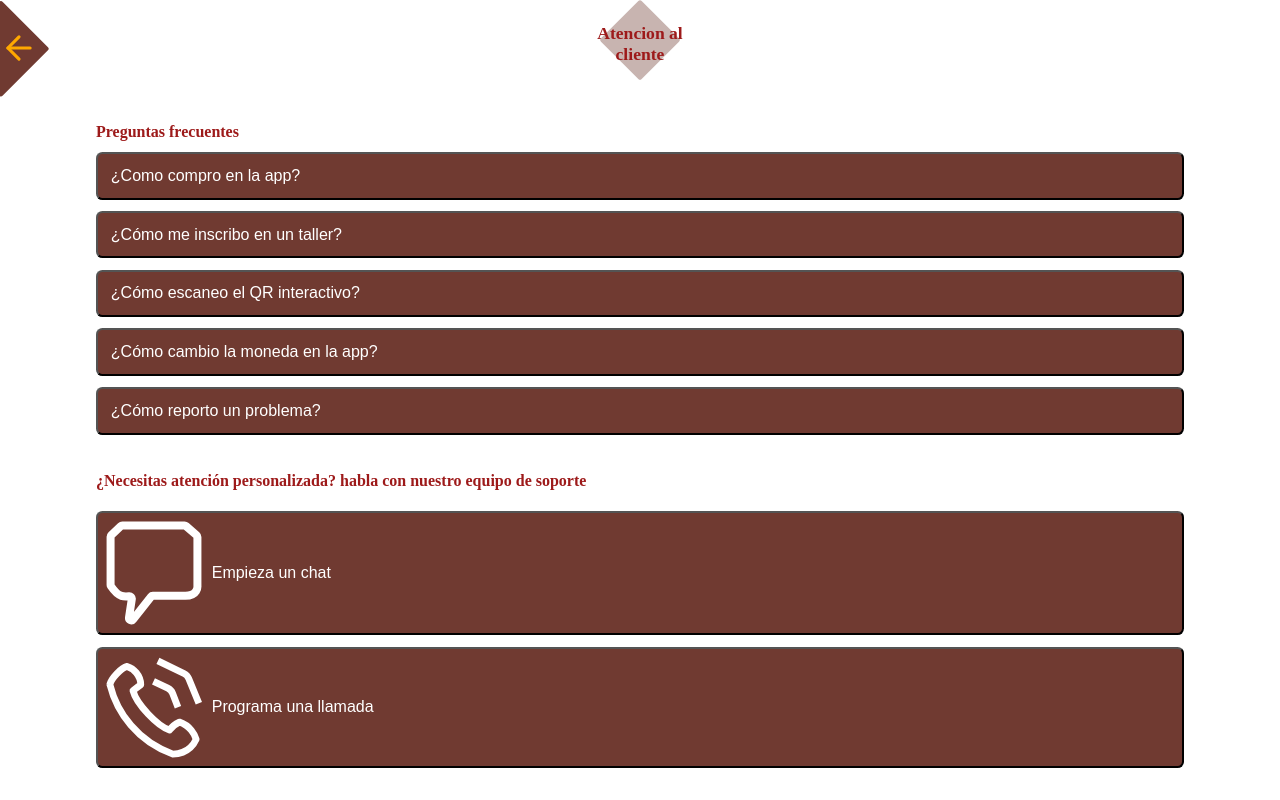
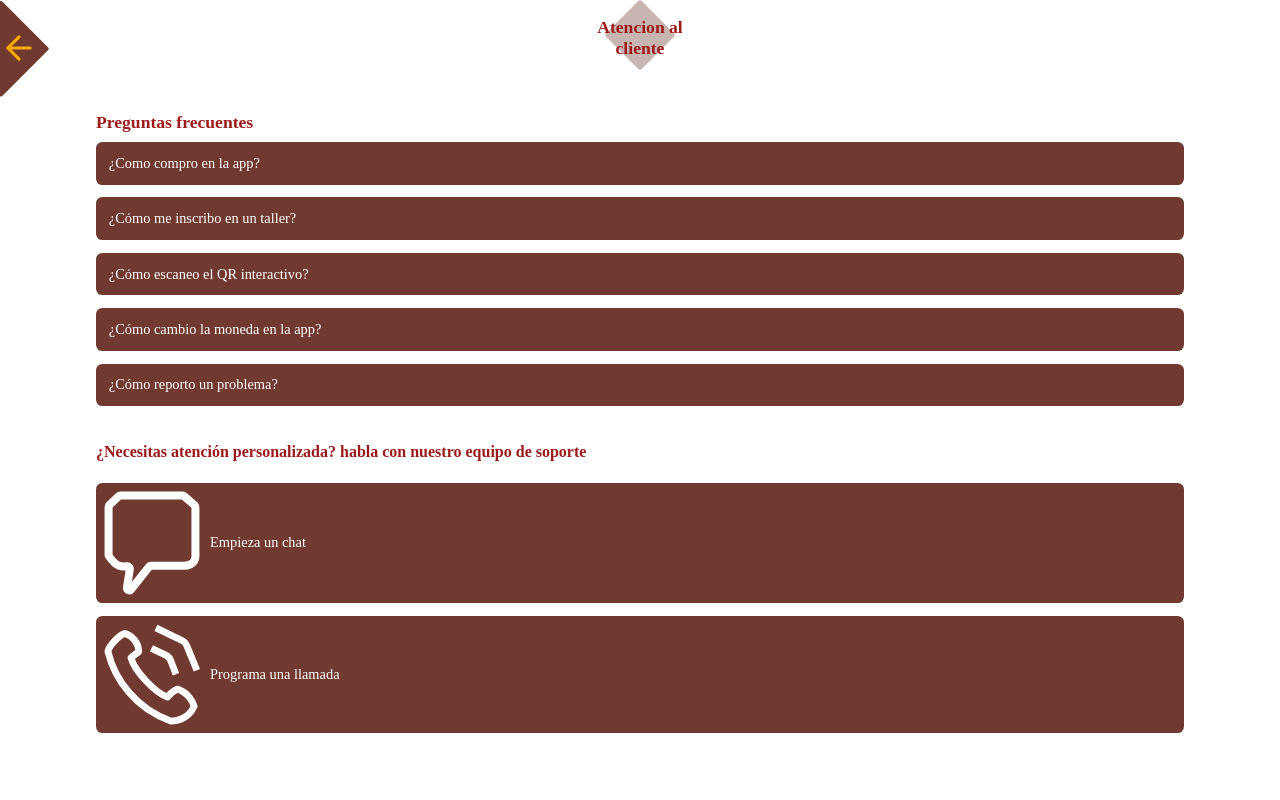
Before and after one commit to Thewilliamg/proyectoFinalExpress, a React (Vite) app: page /customer-service in a window 1280 px wide. Built offline with nearby package versions, Linux system fonts and the light colour scheme; the HTML template or start-up script is replaced by a standard one; a web font is replaced by a local one.

Commit message:
feat: :sparkles: Finished page number 25
Page number 25 is finished, with all the elements in their location with their required style.

```diff
--- a/src/index.css
+++ b/src/index.css
@@ -47,3 +47,7 @@ body {
     width: 100vw;
     font-family: 'Bellota';
 }
+
+button {
+  font-family: 'Bellota';
+}
--- a/src/pages/home/components/customerService/Service.jsx
+++ b/src/pages/home/components/customerService/Service.jsx
@@ -1,29 +1,45 @@
-import GoBackArrow from '../../../components/backArrow'
+import GoBackArrow from "../../../components/backArrow";
 import { Link } from "react-router-dom";
-import './service.css';
-import phoneImage from '/img/phoneImage.svg'
-import chatImage from '/img/chatImage.svg'
+import "./service.css";
+import phoneImage from "/img/phoneImage.svg";
+import chatImage from "/img/chatImage.svg";
 
 export default function Service() {
-
   return (
-        <div className='box-Service'>
-            <div className='box-arrowLeft'>
+	<div className="box-Service">
+	  <div className="box-arrowLeft">
 		<Link to="/" classname="nombre-para-dar-Style">
 		  <GoBackArrow />
 		</Link>
 	  </div>
-            <section className='box-tituleService'>
-                <svg width="100" height="80" viewBox="0 0 236 236" fill="none" xmlns="http://www.w3.org/2000/svg">
-                    <rect width="169.706" height="169.706" rx="7" transform="matrix(0.707107 0.707107 0.707107 -0.707107 -2 118)" fill="#703A31" fill-opacity="0.38"/>
+	  <section className="box-tituleService">
+		<svg
+		  width="70"
+		  height="70"
+		  viewBox="0 0 236 236"
+		  fill="none"
+		  xmlns="http://www.w3.org/2000/svg"
+		>
+		  <rect
+			width="169.706"
+			height="169.706"
+			rx="7"
+			transform="matrix(0.707107 0.707107 0.707107 -0.707107 -2 118)"
+			fill="#703A31"
+			fill-opacity="0.38"
+		  />
 		</svg>
-                <h4 className='tituleService colorTitule'><span>Atencion al</span><br /><span>cliente</span></h4>
+		<h4 className="tituleService colorTitule">
+		  <span>Atencion al</span>
+		  <br />
+		  <span>cliente</span>
+		</h4>
 	  </section>
-            <section className='box-frequentlyQuestions'>
-                <div className='henry'>
-                    <h4 className='colorTitule henry2'>Preguntas frecuentes</h4>
+	  <section className="box-frequentlyQuestions">
+		<div className="boxTitule">
+		  <h4 className="colorTitule tituleStyle">Preguntas frecuentes</h4>
 		</div>
-                <div className='box-button-frequentlyQuestions'>
+		<div className="box-button-frequentlyQuestions">
 		  <button>¿Como compro en la app?</button>
 		  <button>¿Cómo me inscribo en un taller?</button>
 		  <button>¿Cómo escaneo el QR interactivo?</button>
@@ -31,19 +47,21 @@ export default function Service() {
 		  <button>¿Cómo reporto un problema?</button>
 		</div>
 	  </section>
-            <section className='box-personalizedAttention'>
-                <h4 className='colorTitule'>¿Necesitas atención personalizada? habla con nuestro equipo de soporte</h4>
-                <div className='box-button-personalizedAttention'>
+	  <section className="box-personalizedAttention">
+		<h4 className="colorTitule">
+		  ¿Necesitas atención personalizada? habla con nuestro equipo de soporte
+		</h4>
+		<div className="box-button-personalizedAttention">
 		  <button>
-                        <img className='button-image' src={chatImage} alt="chatImage" />
+			<img className="button-image" src={chatImage} alt="chatImage" />
 			Empieza un chat
 		  </button>
 		  <button>
-                        <img className='button-image' src={phoneImage} alt="phoneImage" />
+			<img className="button-image" src={phoneImage} alt="phoneImage" />
 			Programa una llamada
 		  </button>
 		</div>
 	  </section>
 	</div>
-    )
+  );
 }
--- a/src/pages/home/components/customerService/service.css
+++ b/src/pages/home/components/customerService/service.css
@@ -24,6 +24,7 @@
     position: absolute;
     font-size: 1.1em;
     text-align: center;
+    top: -0.4rem;
 }
 
 .colorTitule {
@@ -43,7 +44,7 @@
     flex-direction: column;
     justify-content: center;
     align-items: center;
-    gap: 0.7rem;
+    gap: 0.8rem;
     /* border: 1px solid red; */
 }
 
@@ -52,19 +53,21 @@
     width: 100%;
     border-radius: 0.4rem;
     padding: 0.8rem;
-    font-size: 1rem;
+    font-size: 0.9rem;
     background: #703A31;
     color: #FFFFFF;
+    border: none;
 }
 
-.henry{
+.boxTitule{
     display: flex;
     height: 2.5rem;
     position: relative;
     align-items: center;
+    font-size: 1.1em;
 }
 
-.henry2{
+.tituleStyle{
     position: absolute;
 }
 
@@ -82,7 +85,7 @@
     display: flex;
     width: 100%;
     flex-direction: column;
-    gap: 0.7rem;
+    gap: 0.8rem;
 }
 
 .box-button-personalizedAttention button {
@@ -90,11 +93,12 @@
     width: 100%;
     border-radius: 0.4rem;
     padding: 0.5rem;
-    font-size: 1rem;
+    font-size: 0.9rem;
     background: #703A31;
     align-items: center;
     gap: 0.6rem;
     color: #FFFFFF;
+    border: none;
 }
 
 .button-image {
```
Lines whose indentation alone changed are shown as unchanged.
